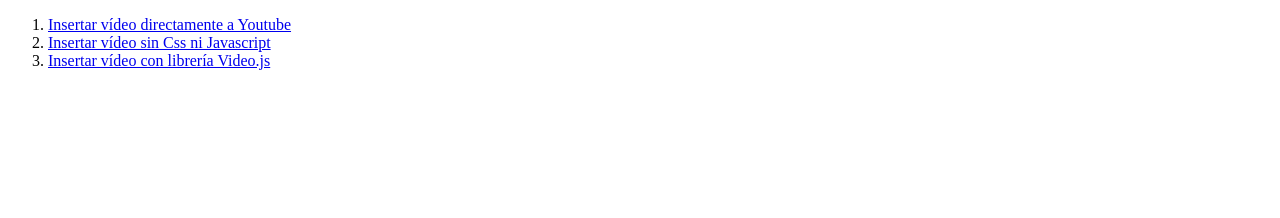
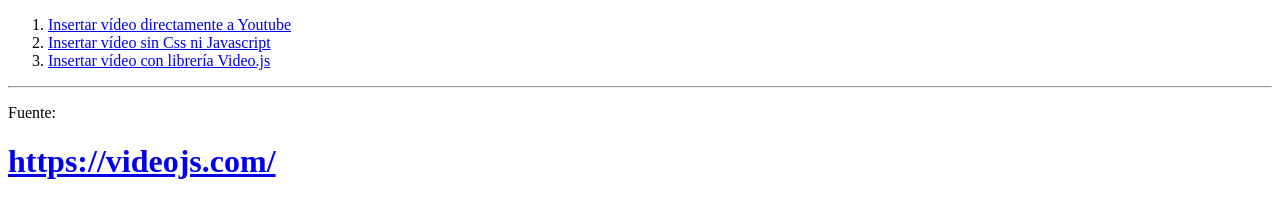
Before and after one commit to franjavi01/proyecto-videojs, a plain HTML site: page index.html in a window 1280 px wide. Drawn offline with Linux system fonts and the light colour scheme.

Commit message:
Update index.html

```diff
--- a/index.html
+++ b/index.html
@@ -12,5 +12,8 @@
         <li><a href="./opcion2.html" target="_blank">Insertar vídeo sin Css ni Javascript</a></li>
         <li><a href="./opcion3.html" target="_blank">Insertar vídeo con librería Video.js</a></li>
     </ol>
+    <hr>
+<p>Fuente:</p>
+<a href="https://videojs.com/" target="_blank"><h1>https://videojs.com/</h1></a>
 </body>
 </html>
```
